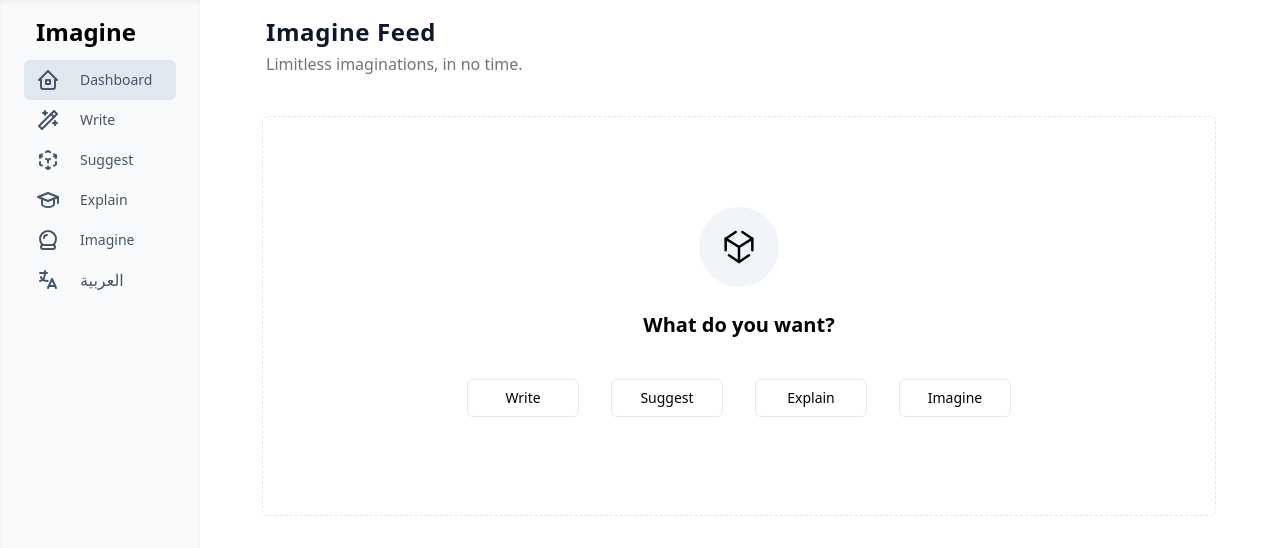
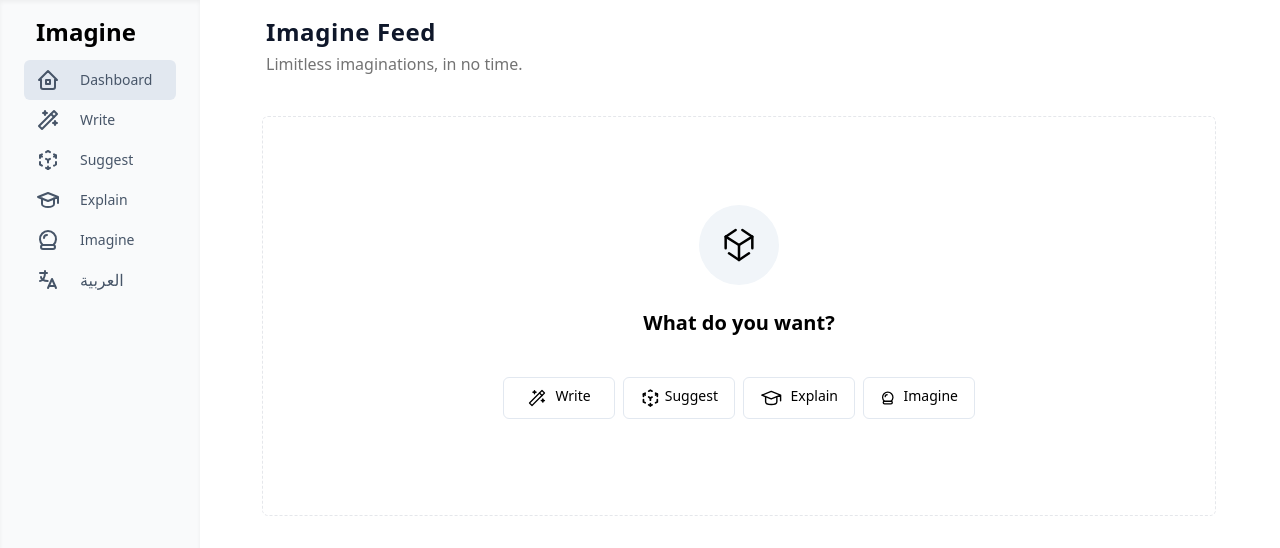
Before and after one commit to esafwan/dashboard-starter, a React (Vite) app: page / in a window 1280 px wide. Shown: the top 548 px of the page. Built offline with nearby package versions, Linux system fonts and the light colour scheme.

Commit message:
added icons

```diff
--- a/src/Layouts/Dashboard/Nav/NavVertical.jsx
+++ b/src/Layouts/Dashboard/Nav/NavVertical.jsx
@@ -6,7 +6,8 @@ import {
   IconWand,
   IconSettings2,
   IconHistory,
-  Icon3dCubeSphere
+  Icon3dCubeSphere,
+  IconCrystalBall
 } from "@tabler/icons";
 import {NavLink} from "react-router-dom";
 import {useTranslation} from "react-i18next";
@@ -38,12 +39,7 @@ function NavVertical() {
             <span className="mx-3 text-2xl md:text-sm">{t("explain")}</span>
         </NavLink>
         <NavLink to="/imagine" data-bcup-haslogintext="no" className={({isActive})=>isActive?active:inactive}>
-        <svg xmlns="http://www.w3.org/2000/svg" className="mr-2 icon icon-tabler icon-tabler-crystal-ball" width="24" height="24" viewBox="0 0 24 24" strokeWidth="2" stroke="currentColor" fill="none" strokeLinecap="round" strokeLinejoin="round">
-          <path stroke="none" d="M0 0h24v24H0z" fill="none"></path>
-          <path d="M6.73 17.018a8 8 0 1 1 10.54 0"></path>
-          <path d="M5 19a2 2 0 0 0 2 2h10a2 2 0 1 0 0 -4h-10a2 2 0 0 0 -2 2z"></path>
-          <path d="M11 7a3 3 0 0 0 -3 3"></path>
-        </svg>
+            <IconCrystalBall className="mr-2"/>
             <span className="mx-3 text-2xl md:text-sm">{t("Imagine")}</span>
         </NavLink>
         {/* <NavLink to="/history" data-bcup-haslogintext="no" className={({isActive})=>isActive?active:inactive}>
--- a/src/components/Content.jsx
+++ b/src/components/Content.jsx
@@ -2,10 +2,16 @@ import { IconBrandUnity, IconPlus } from "@tabler/icons";
 import Title from "./Title";
 import {Link} from "react-router-dom";
 import {useTranslation} from "react-i18next";
+import {
+  IconSchool,
+  IconWand,
+  Icon3dCubeSphere,
+  IconCrystalBall
+} from "@tabler/icons";
 
 function Content() {
   const {t}=useTranslation();
-  const outlineButtonCss="w-full max-w-sm md:w-28 md:mx-4 my-2 inline-flex justify-center rounded-md border px-4 py-2 text-sm font-medium border-slate-200 bg-white text-brand-900 hover:bg-slate-100 focus:outline-none focus:ring-2 focus:ring-slate-500 focus:ring-offset-2";
+  const outlineButtonCss="w-full max-w-sm md:w-28 md:mx-1 my-2 inline-flex justify-center rounded-md border px-4 py-2 text-sm font-medium border-slate-200 bg-white text-brand-900 hover:bg-slate-100 focus:outline-none focus:ring-2 focus:ring-slate-500 focus:ring-offset-2";
   return (
     <main className="flex w-full flex-1 flex-col overflow-hidden">
       <div className="grid items-start gap-8">
@@ -14,7 +20,7 @@ function Content() {
         {/* title + button */}
         {/* empty */}
         <div>
-          <div className="flex min-h-[400px] flex-col items-center justify-center rounded-md border border-dashed p-8 text-center animate-in fade-in-50 ml-1 mr-4">
+          <div className="flex min-h-[400px] flex-col items-center justify-center items-center rounded-md border border-dashed p-8 text-center animate-in fade-in-50 ml-1 mr-4">
             <div className="mx-auto flex w-full flex-col items-center justify-center text-center">
               <div className="flex h-20 w-20 items-center justify-center rounded-full bg-slate-100">
                 <IconBrandUnity size={40} stroke={1.5} />
@@ -33,13 +39,50 @@ function Content() {
               </button> */}
               <div className="w-full mt-8">
                 <Link to="/write"
-                className={outlineButtonCss}>{t("write")}</Link>
+                className={outlineButtonCss}>
+                  <svg xmlns="http://www.w3.org/2000/svg" className="icon icon-tabler icon-tabler-wand mr-2" width="20" height="24" viewBox="0 0 24 24" strokeWidth="1.5" stroke="currentColor" fill="none" strokeLinecap="round" strokeLinejoin="round">
+                    <path stroke="none" d="M0 0h24v24H0z" fill="none"></path>
+                    <path d="M6 21l15 -15l-3 -3l-15 15l3 3"></path>
+                    <path d="M15 6l3 3"></path>
+                    <path d="M9 3a2 2 0 0 0 2 2a2 2 0 0 0 -2 2a2 2 0 0 0 -2 -2a2 2 0 0 0 2 -2"></path>
+                    <path d="M19 13a2 2 0 0 0 2 2a2 2 0 0 0 -2 2a2 2 0 0 0 -2 -2a2 2 0 0 0 2 -2"></path>
+                  </svg>
+                  <span>{t("write")}</span></Link>
                 <Link to="/suggest"
-                className={outlineButtonCss}>{t("Suggest")}</Link>
+                className={outlineButtonCss}>
+                   <svg xmlns="http://www.w3.org/2000/svg" className="icon icon-tabler icon-tabler-3d-cube-sphere mr-1" width="24" height="24" viewBox="0 0 24 24" strokeWidth="2" stroke="currentColor" fill="none" strokeLinecap="round" strokeLinejoin="round">
+                    <path stroke="none" d="M0 0h24v24H0z" fill="none"></path>
+                    <path d="M6 17.6l-2 -1.1v-2.5"></path>
+                    <path d="M4 10v-2.5l2 -1.1"></path>
+                    <path d="M10 4.1l2 -1.1l2 1.1"></path>
+                    <path d="M18 6.4l2 1.1v2.5"></path>
+                    <path d="M20 14v2.5l-2 1.12"></path>
+                    <path d="M14 19.9l-2 1.1l-2 -1.1"></path>
+                    <path d="M12 12l2 -1.1"></path>
+                    <path d="M18 8.6l2 -1.1"></path>
+                    <path d="M12 12l0 2.5"></path>
+                    <path d="M12 18.5l0 2.5"></path>
+                    <path d="M12 12l-2 -1.12"></path>
+                    <path d="M6 8.6l-2 -1.1"></path>
+                  </svg>
+                  <span>{t("Suggest")}</span></Link>
                 <Link to="/explain"
-                className={outlineButtonCss}>{t("explain")}</Link>
+                className={outlineButtonCss}>
+                  <svg xmlns="http://www.w3.org/2000/svg" className="icon icon-tabler icon-tabler-school mr-2" width="24" height="24" viewBox="0 0 24 24" strokeWidth="1.5" stroke="currentColor" fill="none" strokeLinecap="round" strokeLinejoin="round">
+                    <path stroke="none" d="M0 0h24v24H0z" fill="none"></path>
+                    <path d="M22 9l-10 -4l-10 4l10 4l10 -4v6"></path>
+                    <path d="M6 10.6v5.4a6 3 0 0 0 12 0v-5.4"></path>
+                  </svg>
+                  <span>{t("explain")}</span></Link>
                 <Link to="/imagine"
-                className={outlineButtonCss}>{t("Imagine")}</Link>
+                className={outlineButtonCss}>
+                  <svg xmlns="http://www.w3.org/2000/svg" className="icon icon-tabler icon-tabler-crystal-ball mr-2" width="20" height="24" viewBox="0 0 24 24" strokeWidth="2" stroke="currentColor" fill="none" strokeLinecap="round" strokeLinejoin="round">
+                    <path stroke="none" d="M0 0h24v24H0z" fill="none"></path>
+                    <path d="M6.73 17.018a8 8 0 1 1 10.54 0"></path>
+                    <path d="M5 19a2 2 0 0 0 2 2h10a2 2 0 1 0 0 -4h-10a2 2 0 0 0 -2 2z"></path>
+                    <path d="M11 7a3 3 0 0 0 -3 3"></path>
+                  </svg>
+                  <span>{t("Imagine")}</span></Link>
               </div>
             </div>
           </div>
```
